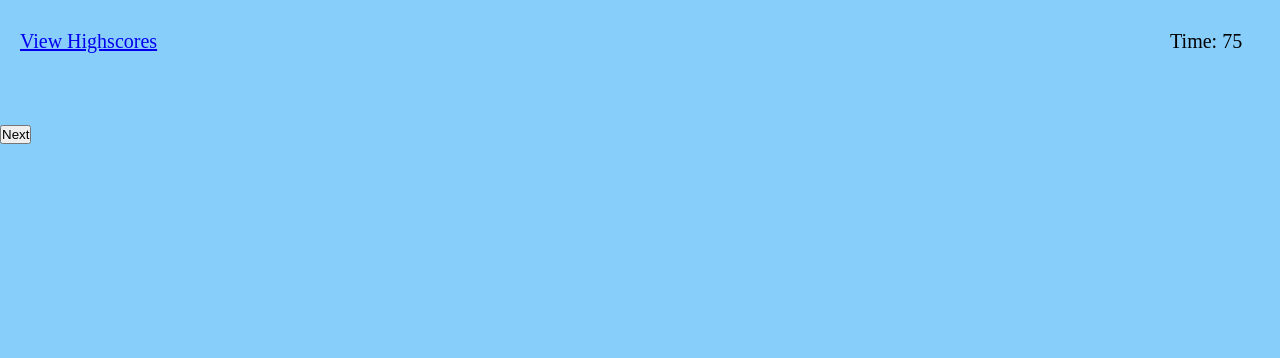
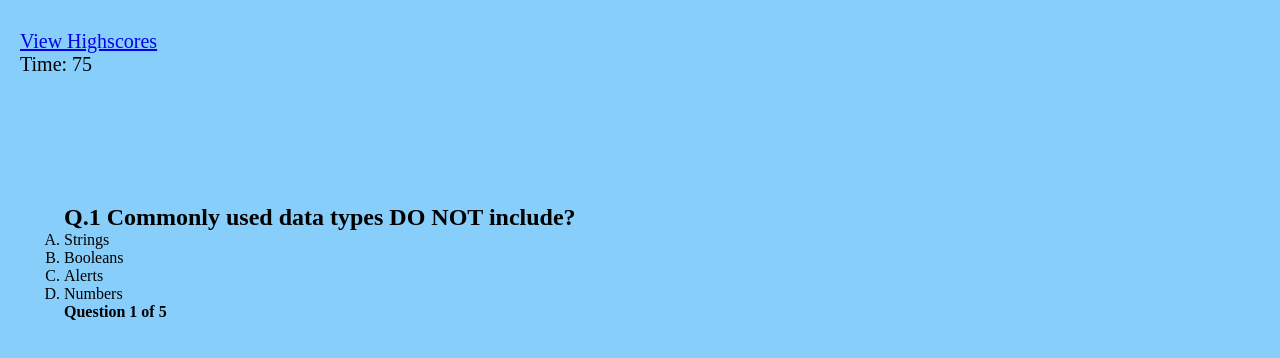
Before and after one commit to ymunye1/week5-homework-quiz, a plain HTML site: page Develop/question.html in a window 1280 px wide. Drawn offline with Linux system fonts and the light colour scheme.

Commit message:
continue adding questions to js file and developed some code.

```diff
--- a/Develop/question.html
+++ b/Develop/question.html
@@ -11,8 +11,8 @@
 <body>
 
     <div class="highscore"><a href="highscore.html">View Highscores</a>
-    <span class="time-section"> Time:
-        <span class="time-seconds">75</span>
+    <div id="time-section"> Time: <class="time-seconds">75</div>
+
     </span>
     </div>
 <!-- quiz-container -->
@@ -28,12 +28,8 @@
                 <li class="option"><span id="choice2" onclick="calcScore(this)"></span></li>
 
                 <li class="option"><span id="choice3" onclick="calcScore(this)"></span></li>
-            </ol>
+
             <h4 id="stat"></h4>
-        </div>
-
-        <div class="buttons">
-            <button type="button" class="next">Next</button>
         </div>
 
     </div>
--- a/Develop/style.css
+++ b/Develop/style.css
@@ -56,6 +56,7 @@ input{
     cursor: pointer;
 }
 
-.question-text{
-
+.container{
+    margin-left: 5%;
+    margin-top: 10%;
 }
--- a/Develop/work.js
+++ b/Develop/work.js
@@ -1,27 +1,27 @@
 var QandApile= [
     {
          question : 'Commonly used data types DO NOT include?',
-         option : ['Strings', 'Booleans','Alerts', 'Numbers'],
+         choice : ['Strings', 'Booleans','Alerts', 'Numbers'],
          answer : 'alerts'
     },
     {
          question : ' The condition in an if / else statement is enclosed within ____.',
-         option : ['Quotes', 'Curly brackets', 'Parentheses', 'Square brackets'],
+         choice : ['Quotes', 'Curly brackets', 'Parentheses', 'Square brackets'],
          answer : 'parentheses'
     },
     {
          question : ' Arrays in JavaScript can be used to store ____.',
-         option : ['numbers and strings', 'other arrays', 'booleans', 'All of the above'],
+         choice: ['numbers and strings', 'other arrays', 'booleans', 'All of the above'],
          answer : 'All of the above'
     },
     {
          question : 'String values must be enclosed within ____ when being assigned to variables. ',
-         option : ['commas', 'curly brackets', 'quotes', 'parentheses'],
+         choice : ['commas', 'curly brackets', 'quotes', 'parentheses'],
          answer : 'quotes'
     },
     {
          question : 'A very useful tool used during development and debugging for printing content to the debugger is:',
-         option : ['JavaScript','terminal / bash', 'for loops','console.log',]
+         choice : ['JavaScript','terminal / bash', 'for loops','console.log'],
          answer : 'console.log'
     }
 ]
@@ -32,3 +32,20 @@ var choice0= document.getElementById('choice0');
 var choice1= document.getElementById('choice1');
 var choice2= document.getElementById('choice2');
 var choice3= document.getElementById('choice3');
+var span= document.querySelector('span');
+
+var i=0
+var score = 0;
+
+function showQuestion(){
+     for(var y=0; i<span.length; y++){
+          span[a].style.background='none';
+     }
+     question.innerHTML= 'Q.'+(i+1)+' '+QandApile [i].question;
+     choice0.innerHTML= QandApile [i].choice[0];
+     choice1.innerHTML= QandApile [i].choice[1];
+     choice2.innerHTML= QandApile[i].choice[2];
+     choice3. innerHTML= QandApile[i].choice[3];
+     stat.innerHTML= "Question"+' '+(i+1)+' '+'of'+' '+QandApile.length;
+}
+showQuestion()
```
